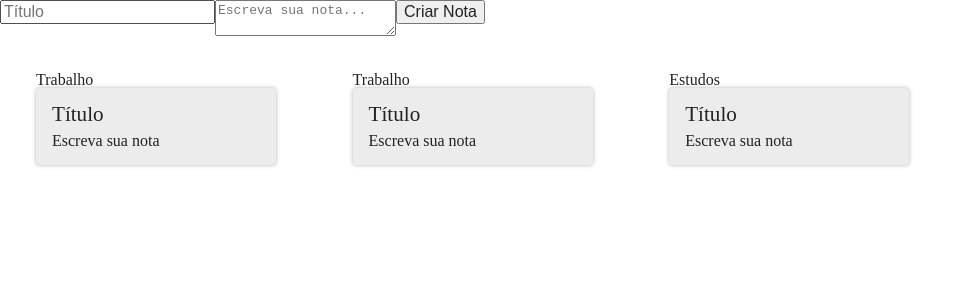
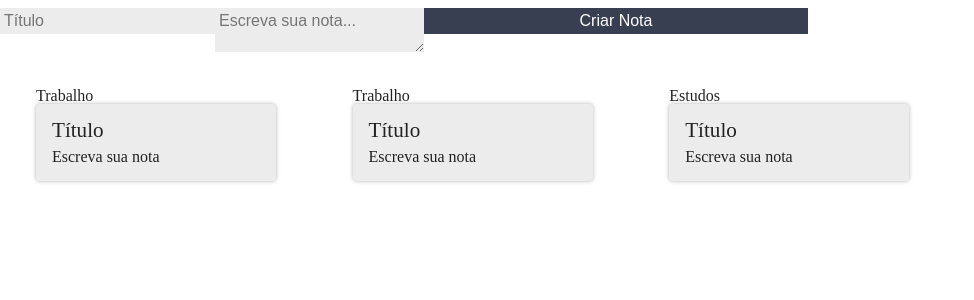
Before and after one commit to raphaelprsilva/study-projects, a React (Create React App) app in the folder 03-creep-project/ceep/: page / in a window 1280 px wide. Shown: the top 300 px of the page, without its empty margins (0-974 px from the left). Built offline with nearby package versions, Linux system fonts and the light colour scheme.

Commit message:
Add classes to form items

```diff
--- a/03-creep-project/ceep/src/components/FormularioCadastro/FormularioCadastro.jsx
+++ b/03-creep-project/ceep/src/components/FormularioCadastro/FormularioCadastro.jsx
@@ -8,9 +8,15 @@ class FormularioCadastro extends Component {
         <input
         type="text"
         placeholder="Título"
+        className="form-cadastro_input"
         />
-        <textarea placeholder="Escreva sua nota..."></textarea>
-        <button>Criar Nota</button>
+        <textarea
+        placeholder="Escreva sua nota..."
+        className="form-cadastro_input"
+        ></textarea>
+        <button className="form-cadastro_input form-cadastro_submit">
+          Criar Nota
+        </button>
       </form>
     );
   }
```
